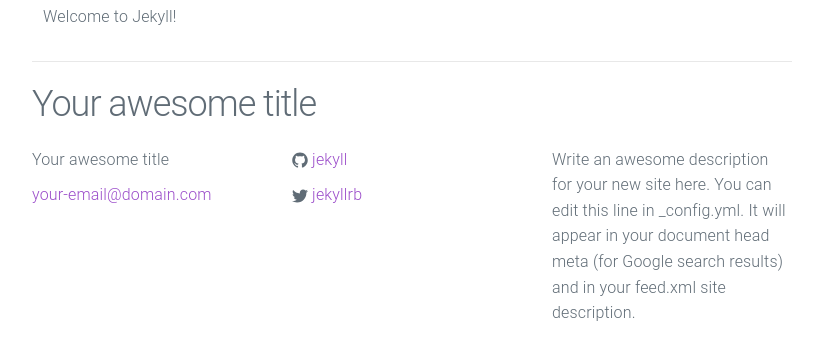
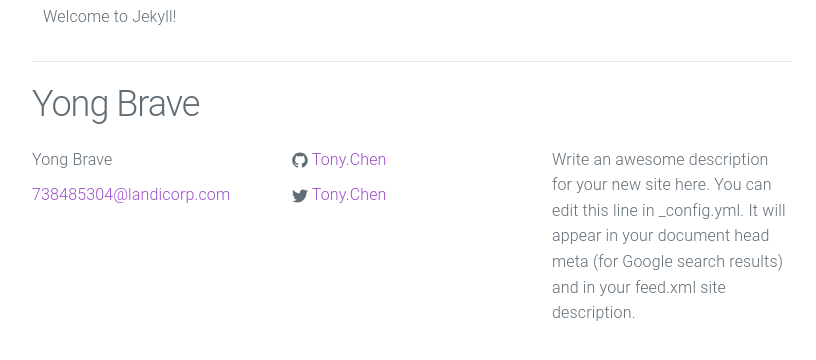
Before and after one commit to yongsweet/tony, a Jekyll site: the page built from index.html, in a window 1280 px wide, cut to the strip 752-1143 px from the top of the page. Shown: the top 360 px of the strip, without its empty margins (228-1044 px from the left). Built offline with Jekyll 4.4.1, drawn with Linux system fonts in a browser that asks for light colours.

Commit message:
Update _config.yml

```diff
--- a/_config.yml
+++ b/_config.yml
@@ -1,14 +1,14 @@
 # Site settings
-title: Your awesome title
-email: your-email@domain.com
+title: Yong Brave
+email: 738485304@landicorp.com
 description: > # this means to ignore newlines until "baseurl:"
   Write an awesome description for your new site here. You can edit this
   line in _config.yml. It will appear in your document head meta (for
   Google search results) and in your feed.xml site description.
 baseurl: "/urban-theme" # the subpath of your site, e.g. /blog
 url: "http://yourdomain.com" # the base hostname & protocol for your site
-twitter_username: jekyllrb
-github_username:  jekyll
+twitter_username: Tony.Chen
+github_username:  Tony.Chen
 
 # Build settings
 markdown: kramdown
```
